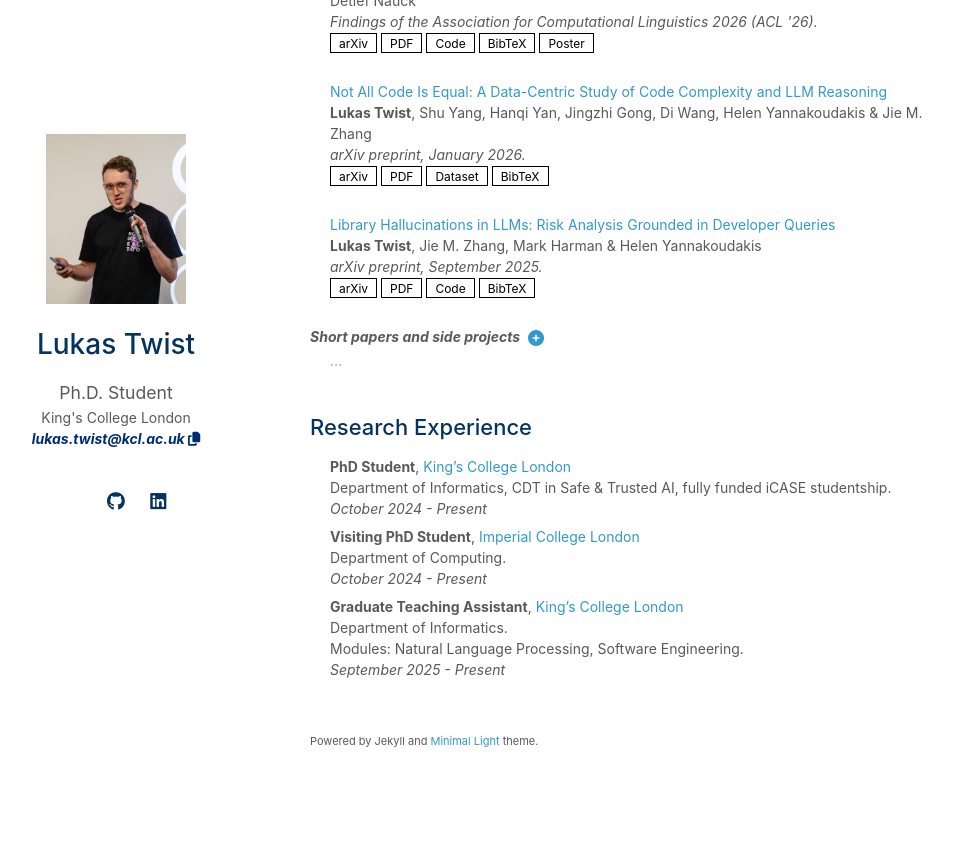
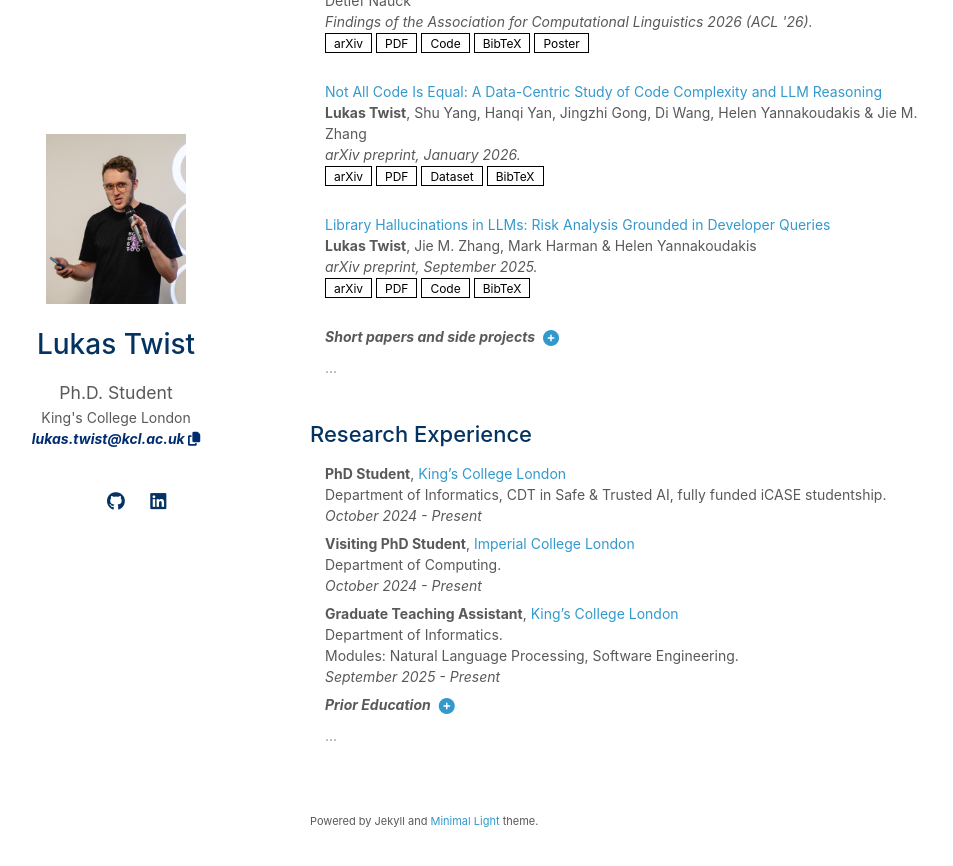
Before and after one commit to itsluketwist/itsluketwist.github.io, a Jekyll site: the page built from index.md, in a window 1280 px wide and 900 px high, scrolled down 862 px. Shown: the top 866 px of the window, without its empty margins (160-1113 px from the left). Built offline with Jekyll 4.4.1, drawn with Linux system fonts in a browser that asks for light colours; a style sheet for code colours, icons or effects is not loaded; our own code applies the rules of GitHub Pages for plain Markdown files; before the commit the page ends 1682 px from its top, so only the background shows below that.

Commit message:
Add education, adjust padding.

```diff
--- a/_data/publications.yml
+++ b/_data/publications.yml
@@ -43,7 +43,7 @@ side:
     code: https://github.com/itsluketwist/summary-mediated-repair
     bibtex: ./assets/bibtex/arxiv-summary-mediated-repair.txt
 
-  - title: "SkillMOO: Multi-Objective Optimization of Agent Skills for Software Engineering"
+  - title: "Multi-Objective Optimization of Agent Skills for Software Engineering"
     where: arXiv '26
     arxiv: https://arxiv.org/abs/2604.09297
     pdf: https://arxiv.org/pdf/2604.09297
--- a/_includes/experience.md
+++ b/_includes/experience.md
@@ -5,7 +5,7 @@
 {% for role in site.data.experience.main %}
 
 <div class="pub-row">
-  <div class="col-sm-9" style="position: relative;padding-right: 15px;padding-left: 20px;">
+  <div class="col-sm-9" style="position: relative;padding-right: 15px;padding-left: 15px;">
       <div class="role">
         {% if role.organisation %}
           <b>{{ role.title }}</b>, <a href="{{ role.website }}">{{ role.organisation }}</a>
@@ -28,6 +28,46 @@
 
 {% endfor %}
 
+<div class="pub-row">
+  <div class="col-sm-9" style="position: relative;padding-right: 15px;padding-left: 15px;">
+    <b><i>Prior Education</i></b> <a id="edu-toggle" href="javascript:void(0);" title="Show" onclick="
+  var extra = document.getElementById('edu-list');
+  var toggle = document.getElementById('edu-toggle');
+  var ellipsis = document.getElementById('edu-ellipsis');
+  if (extra.style.display === 'none') {
+    extra.style.display = 'block';
+    if (ellipsis) ellipsis.style.display = 'none';
+    toggle.innerHTML = '<i class=\'fas fa-circle-minus\'></i>';
+    toggle.title = 'Hide';
+  } else {
+    extra.style.display = 'none';
+    if (ellipsis) ellipsis.style.display = 'block';
+    toggle.innerHTML = '<i class=\'fas fa-circle-plus\'></i>';
+    toggle.title = 'Show';
+  }
+" style="font-size:1rem;font-weight:normal;text-decoration:none;vertical-align:middle;margin-left:4px;"><i class="fas fa-circle-plus"></i></a>
+  </div>
+</div>
+
+<div id="edu-ellipsis" style="padding-left:15px;color:#999;">...</div>
+
+<div id="edu-list" style="display:none;padding-left:15px;">
+
+{% for edu in site.data.experience.education %}
+
+<div class="pub-row">
+  <div class="col-sm-9" style="position: relative;padding-right: 15px;padding-left: 15px;">
+    <div class="role">
+      <b>{{ edu.title }}</b>, <a href="{{ edu.website }}">{{ edu.organisation }}</a>
+    </div>
+  </div>
+</div>
+
+{% endfor %}
+
+</div>
+
+<br>
 <br>
 
 </div>
--- a/_includes/news.md
+++ b/_includes/news.md
@@ -22,7 +22,7 @@
 
 {% for item in news_items limit: news_limit %}
 <div class="pub-row">
-  <div class="col-sm-9" style="position: relative;padding-right: 15px;padding-left: 20px;">
+  <div class="col-sm-9" style="position: relative;padding-right: 15px;padding-left: 15px;">
     <div class="role">
       <em style="color:#ffb81c;">{{ item.date }}</em> &mdash; {{ item.text }}
       {% if item.url contains "arxiv.org" %}
@@ -36,12 +36,12 @@
 {% endfor %}
 
 {% if news_items.size > news_limit %}
-<div id="news-ellipsis" style="padding-left:20px;color:#999;">...</div>
+<div id="news-ellipsis" style="padding-left:15px;color:#999;">...</div>
 
 <div id="news-extra" style="display:none;">
 {% for item in news_items offset: news_limit %}
 <div class="pub-row">
-  <div class="col-sm-9" style="position: relative;padding-right: 15px;padding-left: 20px;">
+  <div class="col-sm-9" style="position: relative;padding-right: 15px;padding-left: 15px;">
     <div class="role">
       <em style="color:#ffb81c;">{{ item.date }}</em> &mdash; {{ item.text }}
       {% if item.url contains "arxiv.org" %}
--- a/_includes/publications.md
+++ b/_includes/publications.md
@@ -5,7 +5,7 @@
 {% for link in site.data.publications.main %}
 
 <div class="pub-row">
-  <div class="col-sm-9" style="position: relative;padding-right: 15px;padding-left: 20px;">
+  <div class="col-sm-9" style="position: relative;padding-right: 15px;padding-left: 15px;">
       {% assign title_url = link.url | default: link.arxiv %}
       {% if title_url %}
       <div class="title"><a href="{{ title_url }}" target="_blank">{{ link.title }}</a></div>
@@ -54,7 +54,9 @@
 
 {% endfor %}
 
-<b><i>Short papers and side projects</i></b> <a id="side-toggle" href="javascript:void(0);" title="Show" onclick="
+<div class="pub-row">
+  <div class="col-sm-9" style="position: relative;padding-right: 15px;padding-left: 15px;">
+    <b><i>Short papers and side projects</i></b> <a id="side-toggle" href="javascript:void(0);" title="Show" onclick="
   var extra = document.getElementById('side-pubs');
   var toggle = document.getElementById('side-toggle');
   var ellipsis = document.getElementById('side-ellipsis');
@@ -70,15 +72,17 @@
     toggle.title = 'Show';
   }
 " style="font-size:1rem;font-weight:normal;text-decoration:none;vertical-align:middle;margin-left:4px;"><i class="fas fa-circle-plus"></i></a>
+  </div>
+</div>
 
-<div id="side-ellipsis" style="padding-left:20px;color:#999;">...</div>
+<div id="side-ellipsis" style="padding-left:15px;color:#999;">...</div>
 
-<div id="side-pubs" style="display:none;">
+<div id="side-pubs" style="display:none;padding-left:15px;">
 
 {% for link in site.data.publications.side %}
 
 <div class="pub-row">
-  <div class="col-sm-9" style="position: relative;padding-right: 15px;padding-left: 20px;">
+  <div class="col-sm-9" style="position: relative;padding-right: 15px;padding-left: 15px;">
       {% assign title_url = link.url | default: link.arxiv %}
       {% if title_url %}
       <div class="sidetitle"><a href="{{ title_url }}" target="_blank">{{ link.title }}</a>{% if link.not_first_author %}<span style="color:#ffb81c;">*</span>{% endif %} - <i>{{ link.where }}</i></div>
@@ -120,7 +124,7 @@
 
 {% endfor %}
 
-<div style="padding-left:20px;"><small><span style="color:#ffb81c;">*</span> not first author</small></div>
+<div style="padding-left:15px;"><small><span style="color:#ffb81c;">*</span> not first author</small></div>
 
 </div>
 
@@ -134,7 +138,7 @@
 {% for link in site.data.publications.blog %}
 
 <div class="pub-row">
-  <div class="col-sm-9" style="position: relative;padding-right: 15px;padding-left: 20px;">
+  <div class="col-sm-9" style="position: relative;padding-right: 15px;padding-left: 15px;">
       <div class="sidetitle"><a href="{{ link.url }}"  target="_blank">{{ link.title }}</a></div>
       <i>{{ link.where }}, {{ link.date }}</i>
   </div>
```
Also changed, not shown: _data/experience.yml (+10 -0 lines).
